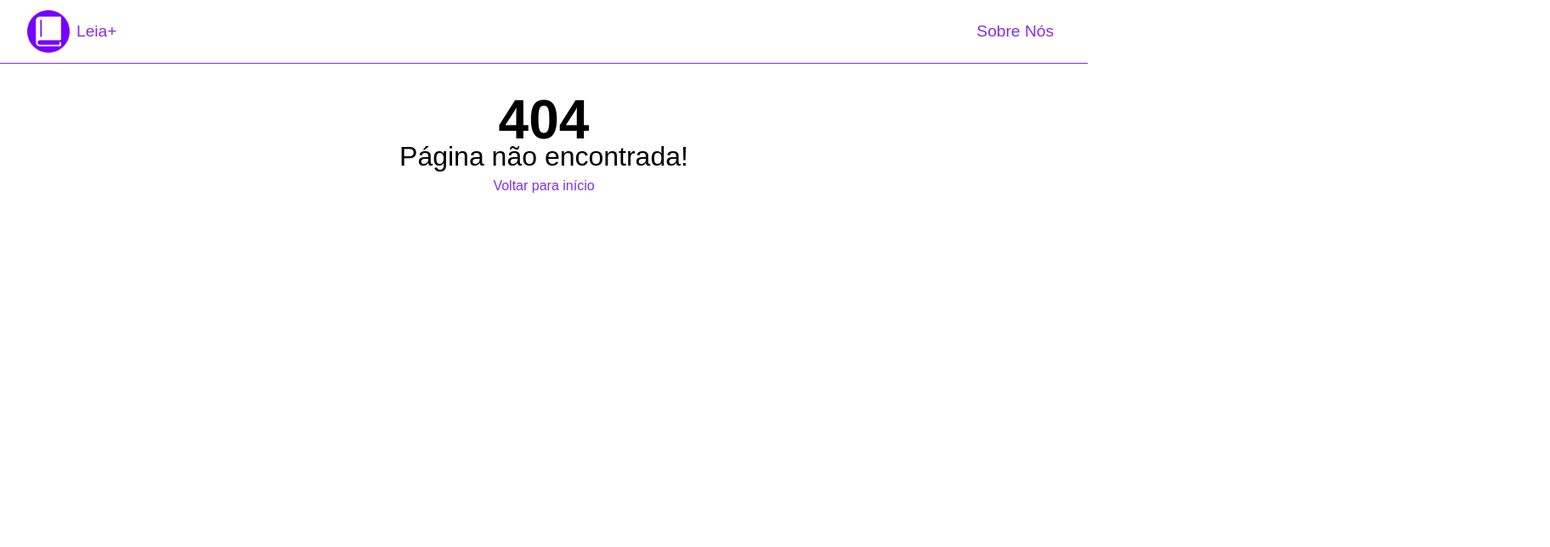
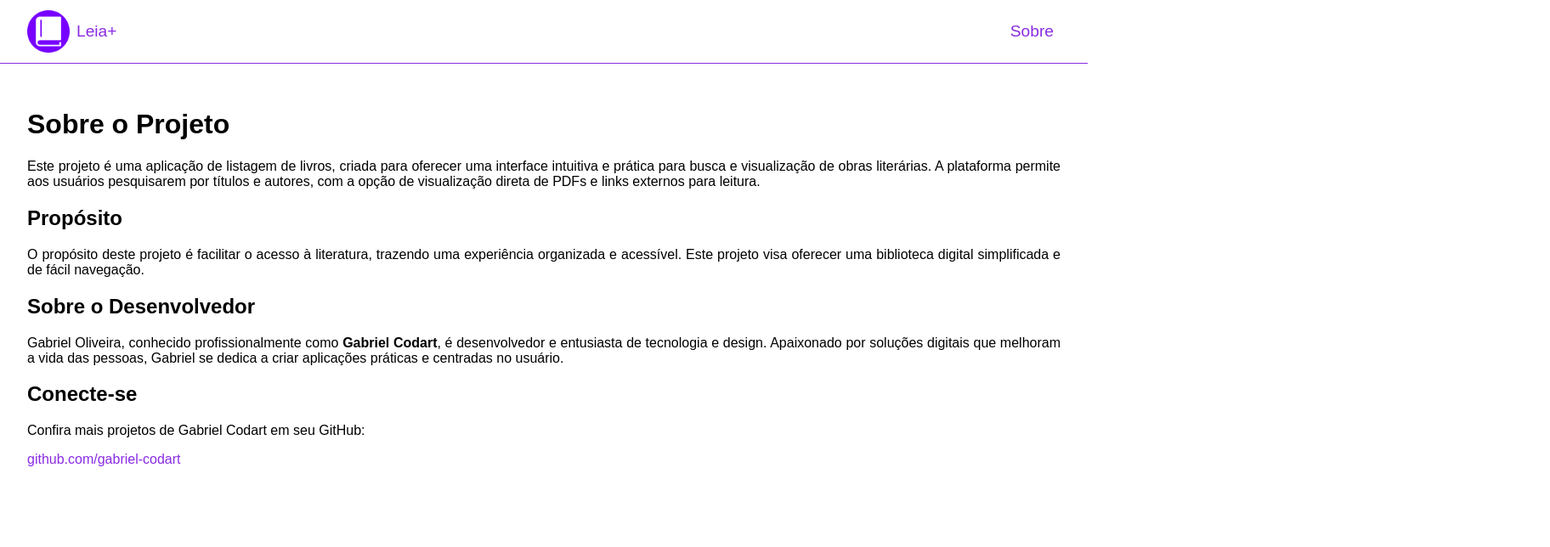
Before and after one commit to gabriel-codart/LeiaMais, a React (Vite) app: page /sobre in a window 1280 px wide. Before the commit this address had no page. Shown: the top 644 px of the page at 85% size, 1824 px wide, since content can reach past the window. Built offline with nearby package versions, Linux system fonts and the light colour scheme; a web font is replaced by a local one.

Commit message:
Adicionando a página Sobre

```diff
--- a/src/components/header/index.tsx
+++ b/src/components/header/index.tsx
@@ -16,8 +16,8 @@ function Header() {
 
       <ul>
         <li>
-          <NavLink to="/sobre-nos">
-            <p>Sobre Nós</p>
+          <NavLink to="/sobre">
+            <p>Sobre</p>
           </NavLink>
         </li>
       </ul>
--- /dev/null
+++ b/src/pages/about/index.tsx
@@ -0,0 +1,26 @@
+import 'react';
+import './style.css';
+import { Link } from 'react-router-dom';
+
+function About() {
+  return (
+    <div className='about'>
+        <h1>Sobre o Projeto</h1>
+        <p>Este projeto é uma aplicação de listagem de livros, criada para oferecer uma interface intuitiva e prática para busca e visualização de obras literárias. A plataforma permite aos usuários pesquisarem por títulos e autores, com a opção de visualização direta de PDFs e links externos para leitura.</p>
+
+        <h2>Propósito</h2>
+        <p>O propósito deste projeto é facilitar o acesso à literatura, trazendo uma experiência organizada e acessível. Este projeto visa oferecer uma biblioteca digital simplificada e de fácil navegação.</p>
+
+        <h2>Sobre o Desenvolvedor</h2>
+        <p>Gabriel Oliveira, conhecido profissionalmente como <strong>Gabriel Codart</strong>, é desenvolvedor e entusiasta de tecnologia e design. Apaixonado por soluções digitais que melhoram a vida das pessoas, Gabriel se dedica a criar aplicações práticas e centradas no usuário.</p>
+
+        <h2>Conecte-se</h2>
+        <p>Confira mais projetos de Gabriel Codart em seu GitHub:</p>
+        <Link to="https://github.com/gabriel-codart" target="_blank" rel="noopener noreferrer">
+          github.com/gabriel-codart
+        </Link>
+    </div>
+  );
+}
+
+export default About;
--- /dev/null
+++ b/src/pages/about/style.css
@@ -0,0 +1,3 @@
+.about{
+    text-align: justify;
+}
--- a/src/routes/index.tsx
+++ b/src/routes/index.tsx
@@ -4,12 +4,14 @@ import { Routes, Route } from 'react-router-dom';
 import Home from '../pages/home';
 import NotFound from '../pages/notFound';
 import Book from '../pages/book';
+import About from '../pages/about';
 
 function UserRoutes() {
     return (
         <Routes>
             <Route path="/" element={<Home/>}/>
             <Route path="/livro/:id" element={<Book/>}/>
+            <Route path="/sobre" element={<About/>}/>
             <Route path="*" element={<NotFound/>}/>
         </Routes>
     )
```
